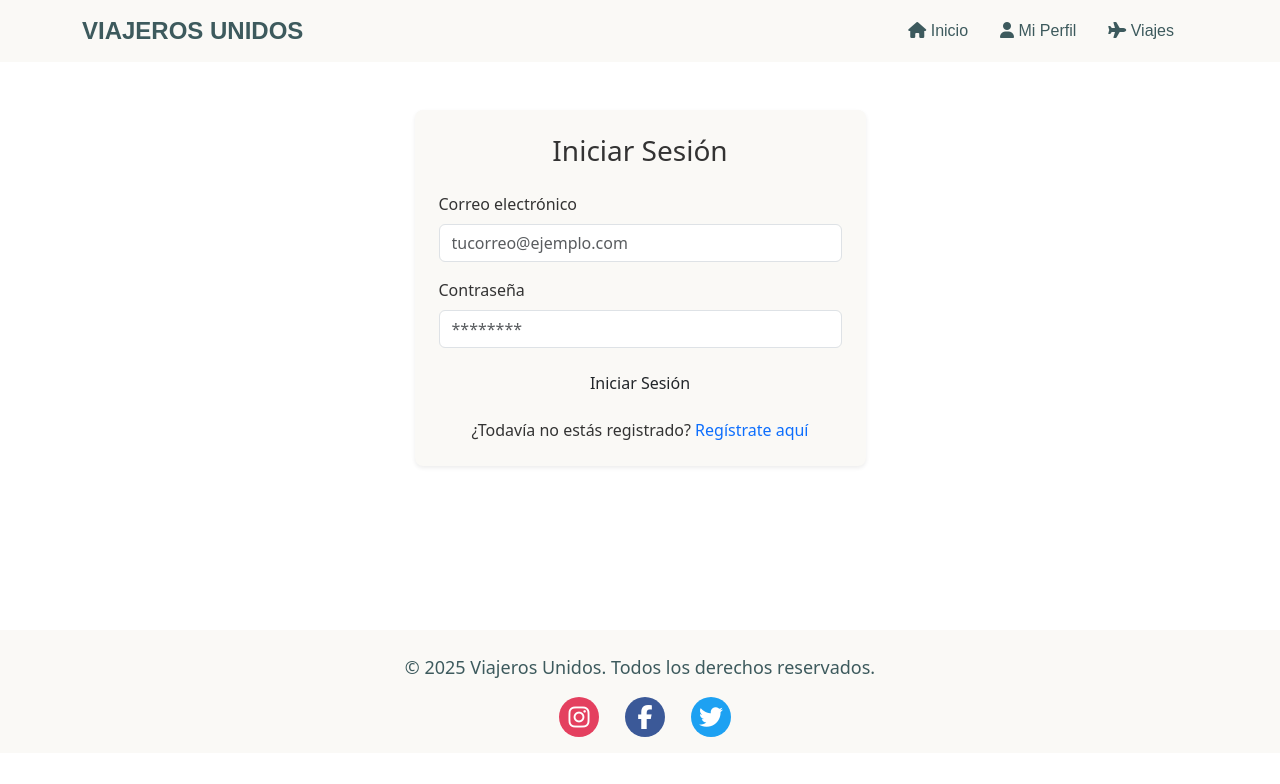
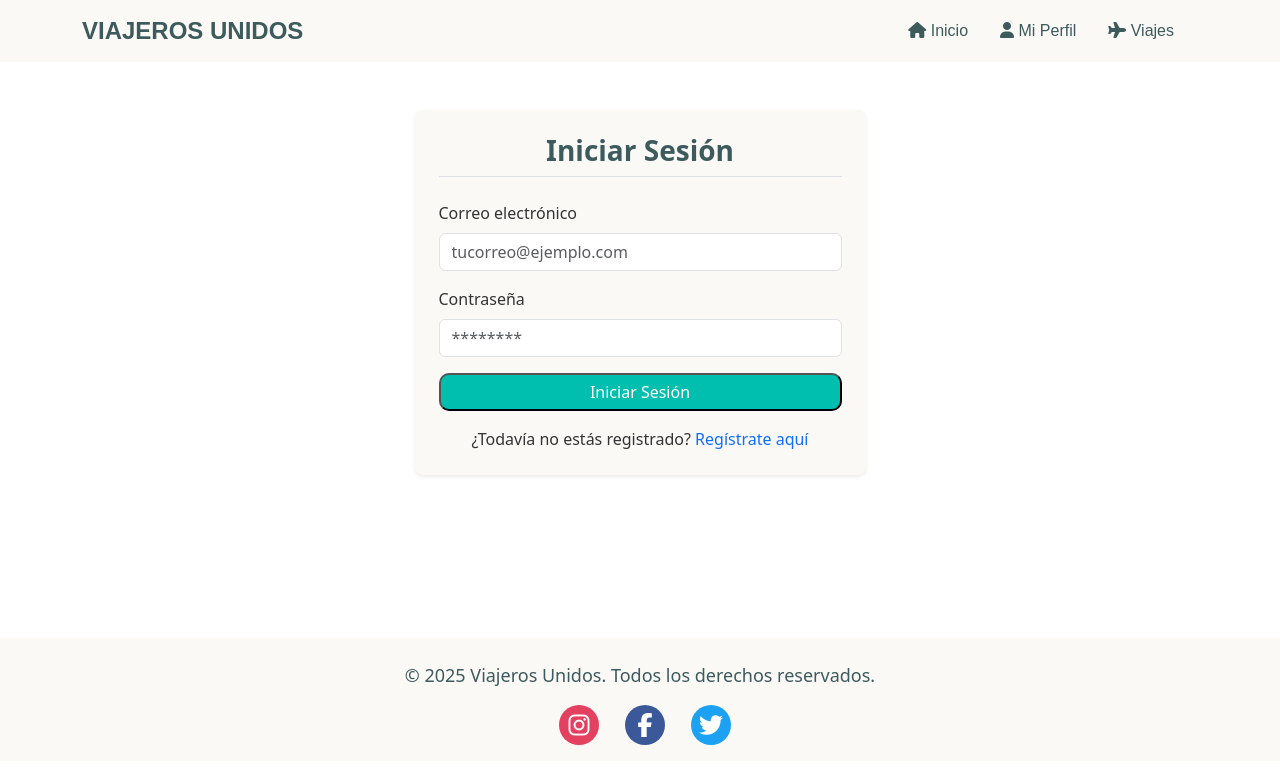
Before and after one commit to JavierSP1997/appFrontViajes, an Angular app: page /login in a window 1280 px wide. Shown: the top 784 px of the page. Built offline with nearby package versions, Linux system fonts and the light colour scheme.

Commit message:
maquetacion del login terminada

```diff
--- a/src/app/pages/login/login.component.css
+++ b/src/app/pages/login/login.component.css
@@ -1,7 +1,24 @@
 .login {
-	min-height: 59vh;
+	min-height: 60vh;
 }
 .card {
 	background-color: var(--color-fondo-principal);
 	color: var(--color-texto);
 }
+h3 {
+	color: var(--color-titulo-principal);
+}
+
+.button {
+	background-color: var(--color-boton-fondo);
+	color: var(--color-boton-texto);
+	padding: 5px;
+	border-radius: 10px;
+	transition: 0.5s;
+}
+
+.button:hover {
+	background-color: var(--color-boton-hover-fondo);
+	color: var(--color-boton-hover-texto);
+	transition: 0.5s;
+}
--- a/src/app/pages/login/login.component.html
+++ b/src/app/pages/login/login.component.html
@@ -3,7 +3,7 @@
       <div class="col-md-6 col-lg-5">
         <div class="card shadow-sm border-0 rounded-3">
           <div class="card-body p-4">
-            <h3 class="card-title text-center mb-4">Iniciar Sesión</h3>
+            <h3 class="card-title text-center mb-4 fw-bold y border-bottom pb-2">Iniciar Sesión</h3>
             <form [formGroup]="formLogin" (ngSubmit)="onSubmit()">
               <div class="mb-3">
                 <label for="email" class="form-label">Correo electrónico</label>
@@ -28,7 +28,7 @@
                 >
               </div>
               <div class="d-grid">
-                <button type="submit" class="btn ">Iniciar Sesión</button>
+                <input class="button" type="submit" value="Iniciar Sesión">
               </div>
             </form>
             <p class="text-center mt-3 mb-0">
```
